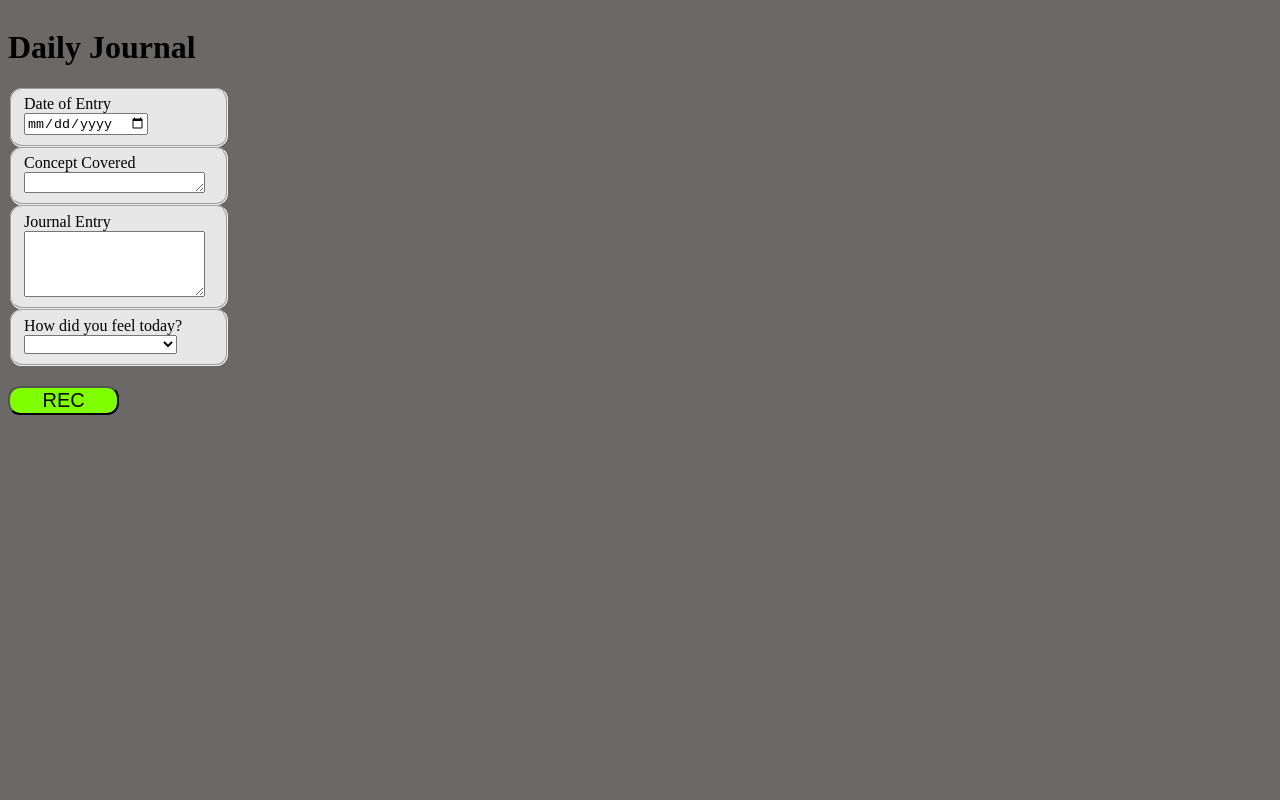
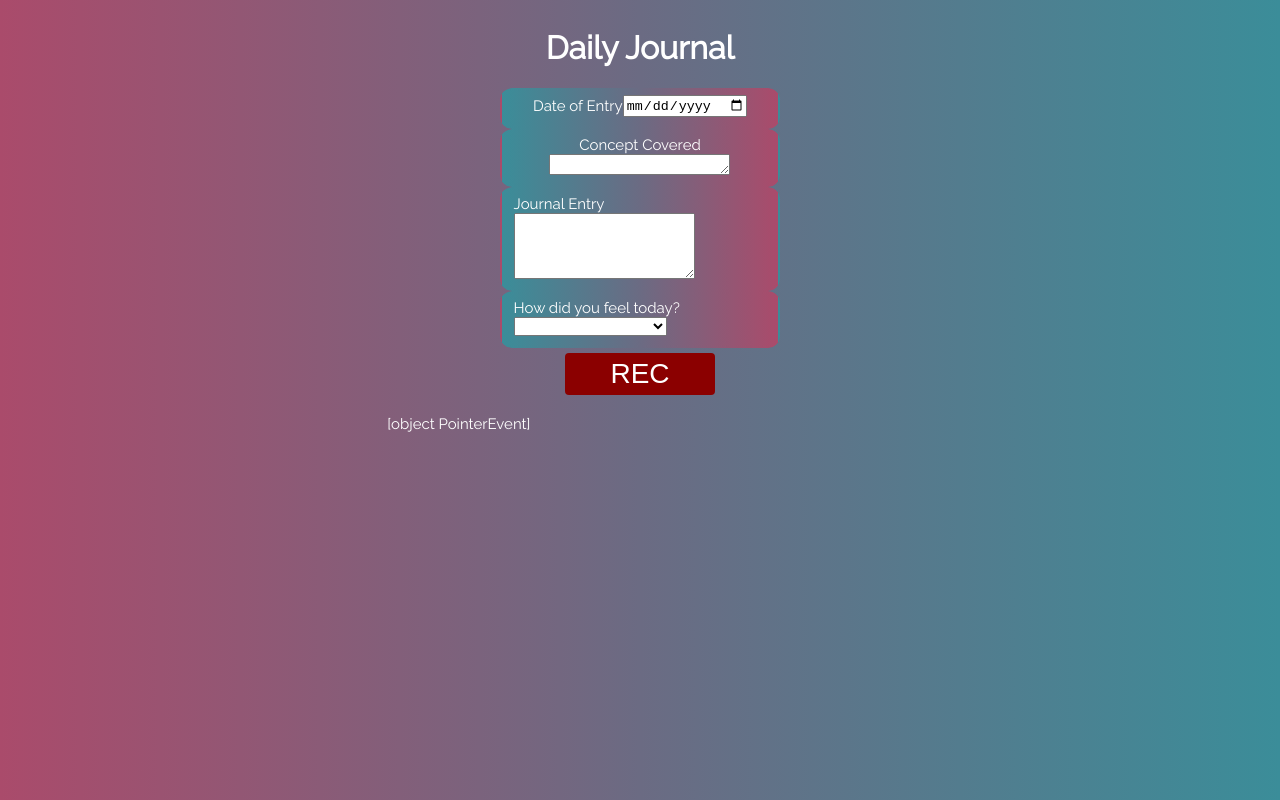
Before and after one commit to loetek/Daily-Journal---Book-2-Chapter-9, a plain HTML site: page src/index.html in a window 1280 px wide. Both pictures are taken after a click on the button "REC". Drawn offline with Linux system fonts and the light colour scheme.

Commit message:
changes needed

```diff
--- a/src/index.html
+++ b/src/index.html
@@ -6,7 +6,7 @@
     <title>Tell Me How You Feel</title>
     <meta name="viewport" content="width=device-width, initial-scale=1">
     <link rel="stylesheet" type="text/css" media="screen" href="styles/journal.css" />
-
+    <link href="https://fonts.googleapis.com/css?family=Raleway" rel="stylesheet">
 </head>
 <body class = dailyJournal>
 
@@ -52,8 +52,17 @@
 
     </fieldset>
 
-    <button class = journalButton type="button"> REC </button>
+            <button class = 'journalButton' type="button"> REC </button>
+
+    <article class = 'entryLog'>
 
 
+
+    </article>
+
+
+
+
+<script src="scripts/journal.js"></script>
 </body>
 </html>
--- /dev/null
+++ b/src/scripts/journal.js
@@ -0,0 +1,43 @@
+const journalEntries = [
+    {
+        date: "07/24/2018",
+        concept: "Array methods",
+        entry: "We learned about 4 different array methods today. forEach made sense, but the others still confuse me.",
+        mood: "Ok"
+    }
+]
+
+/*
+    Purpose: To create, and return, a string template that
+    represents a single journal entry object as HTML
+
+    Arguments: journalEntry (object)
+    */
+   let jEntries = '';
+const makeJournalEntryComponent = (entry) => {
+    // Create your own HTML structure for a journal entry
+    journalEntries.push(entry);
+    for (let i =0; i < journalEntries.length; i++){
+        jEntries = journalEntries[i];
+    }
+        // jEntries.push(entry);
+        // console.log(jEntries);
+        return(jEntries);
+
+}
+
+makeJournalEntryComponent("roasted pork");
+
+console.log (jEntries);
+
+//This function creates the entries on the document.
+const renderJournalEntries = (journalEntry, entryTitle) => {
+
+    let jEntries = `<p class = ${entryTitle}> ${journalEntry}</p>`;
+    document.querySelector('.entryLog').innerHTML += `${jEntries}`;
+
+}
+
+let clickMe = document.querySelector('.journalButton');
+
+clickMe.addEventListener("click", renderJournalEntries)
--- a/src/styles/journal.css
+++ b/src/styles/journal.css
@@ -1,19 +1,53 @@
+.dailyJournal_h1{
+
+    display: flex;
+    color: white;
+    align-items: center;
+    justify-content: center;
+    font-family: 'Raleway', sans-serif;
+    font: bolder;
+
+}
+
+
 .dailyJournal{
 
     display: flex;
     justify-content: space-evenly;
     flex-direction: column;
-    background-color: rgb(107, 104, 104);
+    background: linear-gradient(to right, #aa4b6b, #6b6b83, #3b8d99);
+    align-items: center;
+    justify-content: center;
+}
+
+.dailyJournal--label_Date{
+
+    font-family: 'Raleway', sans-serif;
+    font-size: 15px;
+    color: white;
+    font: bold;
+
 }
 
 .dailyJournal_Date_Fieldset{
 
     display: flex;
     flex-wrap: wrap;
-    width: 15%;
+    width: 20%;
     border-radius: 12px;
-    background-color: #e7e7e7;
+    background: linear-gradient(to right,#3b8d99 , #6b6b83,#aa4b6b );
+    align-items: center;
+    justify-content: center;
+    border-color: transparent;
 
+}
+
+.dailyJournal--label_Concept{
+
+    font-family: 'Raleway', sans-serif;
+    font-size: 15px;
+    color: white;
+    font: bold;
 
 }
 
@@ -21,9 +55,21 @@
 
     display: flex;
     flex-wrap: wrap;
-    width: 15%;
+    width: 20%;
     border-radius: 12px;
-    background-color: #e7e7e7;
+    background: linear-gradient(to right, #3b8d99 , #6b6b83,#aa4b6b );
+    align-items: center;
+    justify-content: center;
+    border-color: transparent;
+
+}
+
+.dailyJournal--label_JEntry{
+
+    font-family: 'Raleway', sans-serif;
+    font-size: 15px;
+    color: white;
+    font: bold;
 
 }
 
@@ -31,9 +77,19 @@
 
     display: flex;
     flex-wrap: wrap;
-    width: 15%;
+    width: 20%;
     border-radius: 12px;
-    background-color: #e7e7e7;
+    background: linear-gradient(to right, #3b8d99 , #6b6b83,#aa4b6b );
+    border-color: transparent;
+
+}
+
+.dailyJournal--label_Mood{
+
+    font-family: 'Raleway', sans-serif;
+    font-size: 15px;
+    color: white;
+    font: bold;
 
 }
 
@@ -41,18 +97,67 @@
 
     display: flex;
     flex-wrap: wrap;
-    width: 15%;
+    width: 20%;
     border-radius: 12px;
-    background-color: #e7e7e7;
+    background: linear-gradient(to right,#3b8d99 , #6b6b83,#aa4b6b );
+    border-color: transparent;
 
 }
 
-.journalButton{
+.journalButton {
+    display: inline-block;
+    border-radius: 4px;
+    background-color: darkred;
+    border: none;
+    color: #FFFFFF;
+    text-align: center;
+    font-size: 28px;
+    padding: 5px;
+    width: 150px;
+    transition: all 1s;
+    cursor: pointer;
+    margin: 5px;
+  }
 
-    background-color: chartreuse;
-    border-radius: 12px;
-    font-size: 20px;
-    margin-top: 20px;
-    width: 8.8%;
+  .journalButton {
+    cursor: pointer;
+    display: inline-block;
+    position: relative;
+    transition: 1s;
+  }
 
-}
+  .journalButton:after {
+    content: '\00bb';
+    position: absolute;
+    opacity: 0;
+    top: 0;
+    right: 40px;
+    transition: 1s;
+  }
+
+  .journalButton:hover  {
+    padding-right: 40px;
+  }
+
+  .journalButton:hover:after {
+    opacity: 5;
+    right: 20px;
+  }
+
+  .entryLog{
+
+    border-style: solid, white;
+    border-width: 40%;
+    width: 40%;
+
+
+  }
+
+  p {
+
+    font-family: 'Raleway', sans-serif;
+    font-size: 15px;
+    color: white;
+    font: bold;
+
+  }
```
